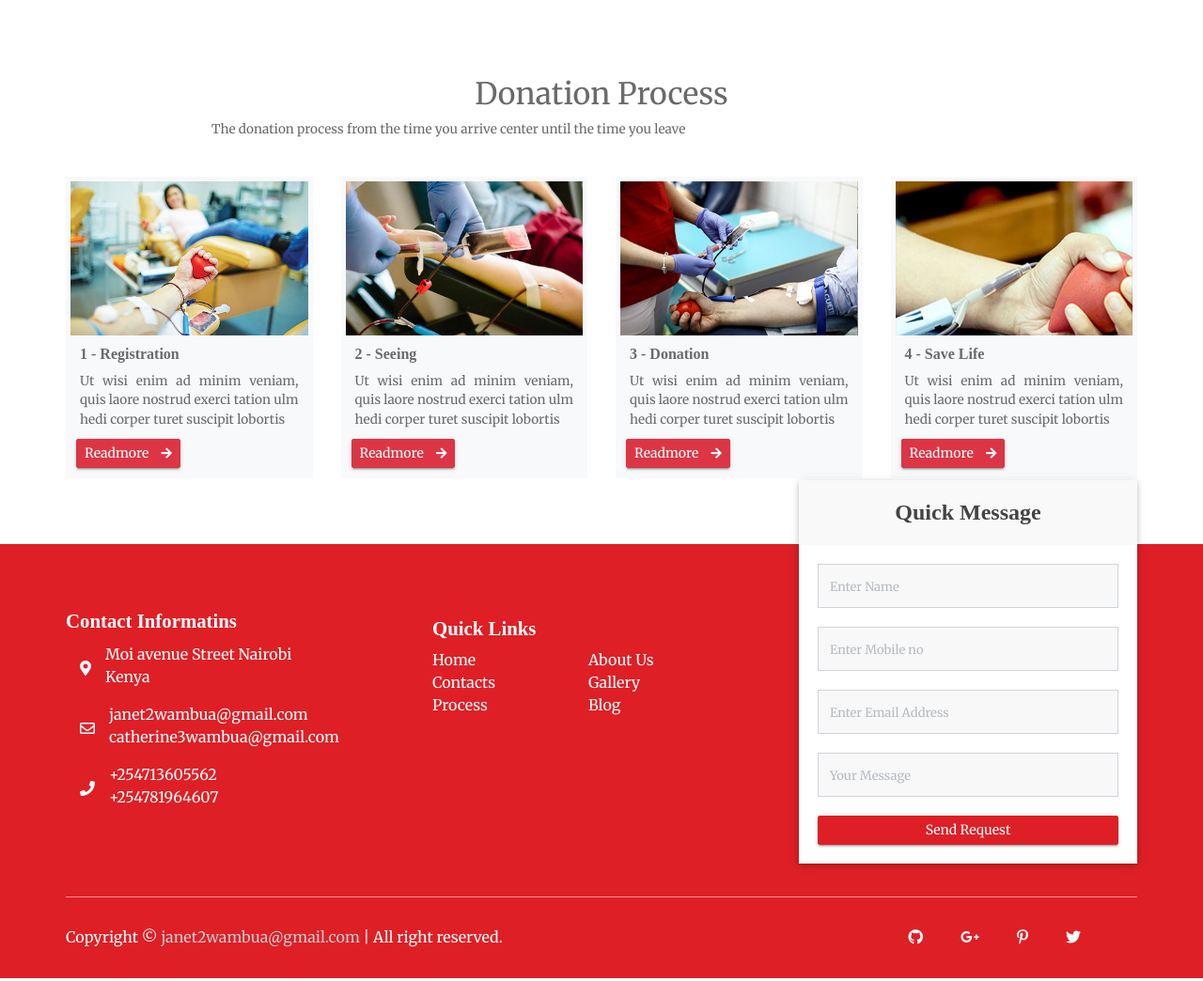
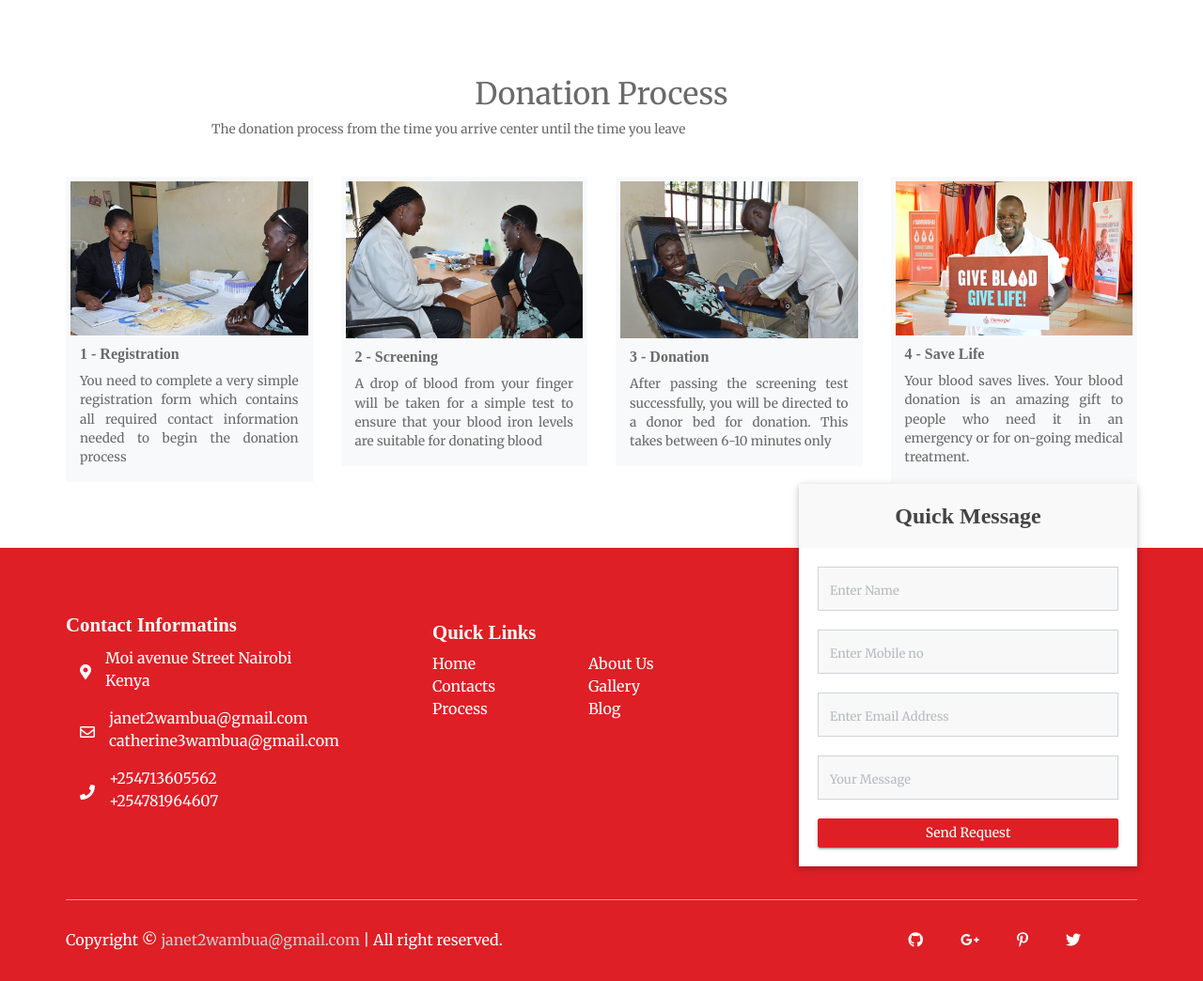
Before and after one commit to mjanoo/BloodDonation, a PHP site: page / in a window 1280 px wide. Shown: the part 1519-2563 px from the top of the page at 94% size. Run offline with PHP 8.4, Linux system fonts and the light colour scheme.

Commit message:
added donation process

```diff
--- a/hlogin_controller.php
+++ b/hlogin_controller.php
@@ -18,7 +18,7 @@ if (isset($_POST["btn_hlogin"])) {
         echo "Wrong email or password. Please try again.";
     }else{
         $row=mysqli_fetch_array($result);
-        $_SESSION["email"] = $h_email;
+        $_SESSION["email"] = $email;
        header("location:hospital_home.php");
     }
 }
--- a/hospital_home.php
+++ b/hospital_home.php
@@ -2,9 +2,9 @@
 session_start();
 if(isset($_SESSION["email"])){
     $session_email = $_SESSION["email"];
-} else{
+/* } else{
     session_destroy();
-    header("location:index.php");
+    header("location:index.php"); */
 }
 ?>
 <!doctype html>
--- a/index.php
+++ b/index.php
@@ -217,34 +217,30 @@
             <div class="row">
                  <div class="col-md-3 col-sm-6 vd">
                     <div class="bkjiu">
-                     <img src="assets/images/gallery/g1.jpg" alt="">
+                     <img src="assets/images/gallery/registration.jpg" alt="">
                      <h4><b>1 - </b>Registration</h4>
-                     <p>Ut wisi enim ad minim veniam, quis laore nostrud exerci tation ulm hedi corper turet suscipit lobortis</p>
-                     <button class="btn btn-sm btn-danger">Readmore <i class="fas fa-arrow-right"></i></button>
+                     <p>You need to complete a very simple registration form which contains all required contact information needed to begin the donation process</p>
                      </div>
                  </div>
                  <div class="col-md-3 col-sm-6 vd">
                     <div class="bkjiu">
-                     <img src="assets/images/gallery/g2.jpg" alt="">
-                        <h4><b>2 - </b>Seeing</h4>
-                     <p>Ut wisi enim ad minim veniam, quis laore nostrud exerci tation ulm hedi corper turet suscipit lobortis</p>
-                     <button class="btn btn-sm btn-danger">Readmore <i class="fas fa-arrow-right"></i></button>
+                     <img src="assets/images/gallery/screening.jpg" alt="">
+                        <h4><b>2 - </b>Screening</h4>
+                     <p>A drop of blood from your finger will be taken for a simple test to ensure that your blood iron levels are suitable for donating blood</p>
                      </div>
                  </div>
                  <div class="col-md-3 col-sm-6 vd">
                     <div class="bkjiu">
-                     <img src="assets/images/gallery/g3.jpg" alt="">
+                     <img src="assets/images/gallery/Donation.jpg" alt="">
                         <h4><b>3 - </b>Donation</h4>
-                     <p>Ut wisi enim ad minim veniam, quis laore nostrud exerci tation ulm hedi corper turet suscipit lobortis</p>
-                     <button class="btn btn-sm btn-danger">Readmore <i class="fas fa-arrow-right"></i></button>
+                     <p>After passing the screening test successfully, you will be directed to a donor bed for donation. This takes between 6-10 minutes only</p>
                      </div>
                  </div>
                  <div class="col-md-3 col-sm-6 vd">
                     <div class="bkjiu">
-                        <img src="assets/images/gallery/g4.jpg" alt="">
+                        <img src="assets/images/gallery/Safe life.jpg" alt="">
                         <h4><b>4 - </b>Save Life</h4>
-                         <p>Ut wisi enim ad minim veniam, quis laore nostrud exerci tation ulm hedi corper turet suscipit lobortis</p>
-                         <button class="btn btn-sm btn-danger">Readmore <i class="fas fa-arrow-right"></i></button>
+                         <p>Your blood saves lives. Your blood donation is an amazing gift to people who need it in an emergency or for on-going medical treatment. </p>
                     </div>
                  </div>
             </div>
--- a/login_controller.php
+++ b/login_controller.php
@@ -20,6 +20,7 @@ if (isset($_POST["btn_login"])) {
 
         header("location:home.php");
     } else{
-echo "error";
+        $error= 'Email Already exists. Please try another Email.';
+        header( "location:login.php?error=".$error );
     }
 }
--- a/register.php
+++ b/register.php
@@ -62,9 +62,6 @@
                                     <a class="nav-link" href="index.php#about">About Us</a>
                                 </li>
 
-                                <li class="nav-item">
-                                    <a class="nav-link" href="index.php#blog">Blog</a>
-                                </li>
                                 <li class="nav-item">
                                     <a class="btn btn-success   bounceInUp" href="register.php" role="button" > Become a Donor</a>
                                 </li>
```
Also changed, not shown: assets/images/gallery/Donation.jpg (added), assets/images/gallery/Registration.jpg (added), assets/images/gallery/Safe life.jpg (added), assets/images/gallery/Screening.jpg (added).
